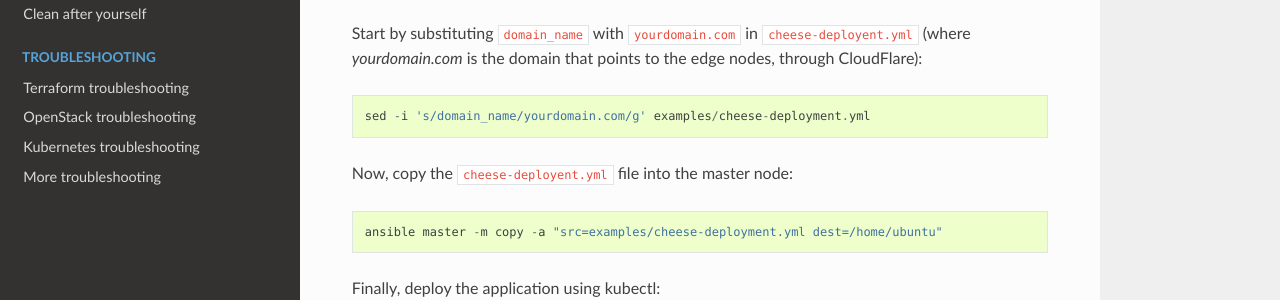
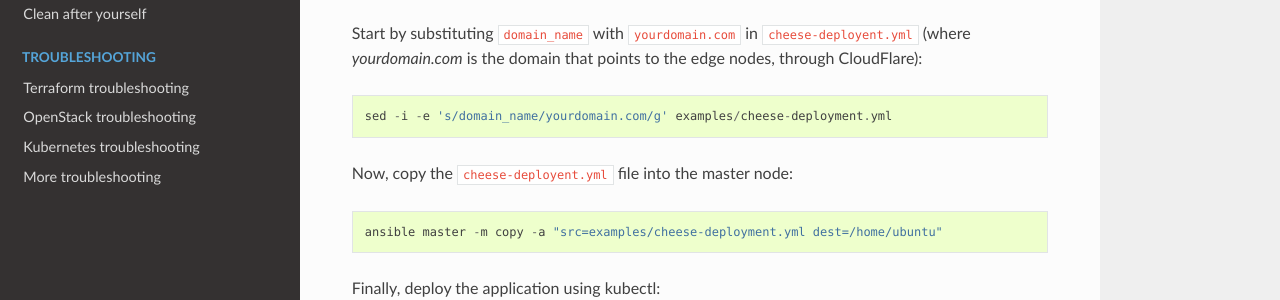
Before and after one commit to kubenow/KubeNow, a Sphinx documentation site: the page built from docs/getting_started/first-app.rst, in a window 1280 px wide and 983 px high. Shown: the part 258-558 px from the top of the window. Built offline with Sphinx 7.4.7 and the Read the Docs theme 2.0.0, drawn with Linux system fonts in a browser that asks for light colours; the version number could not be read and is left out.

```diff
--- a/docs/getting_started/first-app.rst
+++ b/docs/getting_started/first-app.rst
@@ -5,7 +5,7 @@ In this guide we are going to deploy a simple application: `cheese-deployent <ht
 
 Start by substituting ``domain_name`` with ``yourdomain.com`` in ``cheese-deployent.yml`` (where `yourdomain.com` is the domain that points to the edge nodes, through CloudFlare)::
 
-  sed -i 's/domain_name/yourdomain.com/g' examples/cheese-deployment.yml
+  sed -i -e 's/domain_name/yourdomain.com/g' examples/cheese-deployment.yml
 
 Now, copy the ``cheese-deployent.yml`` file into the master node::
 
```
